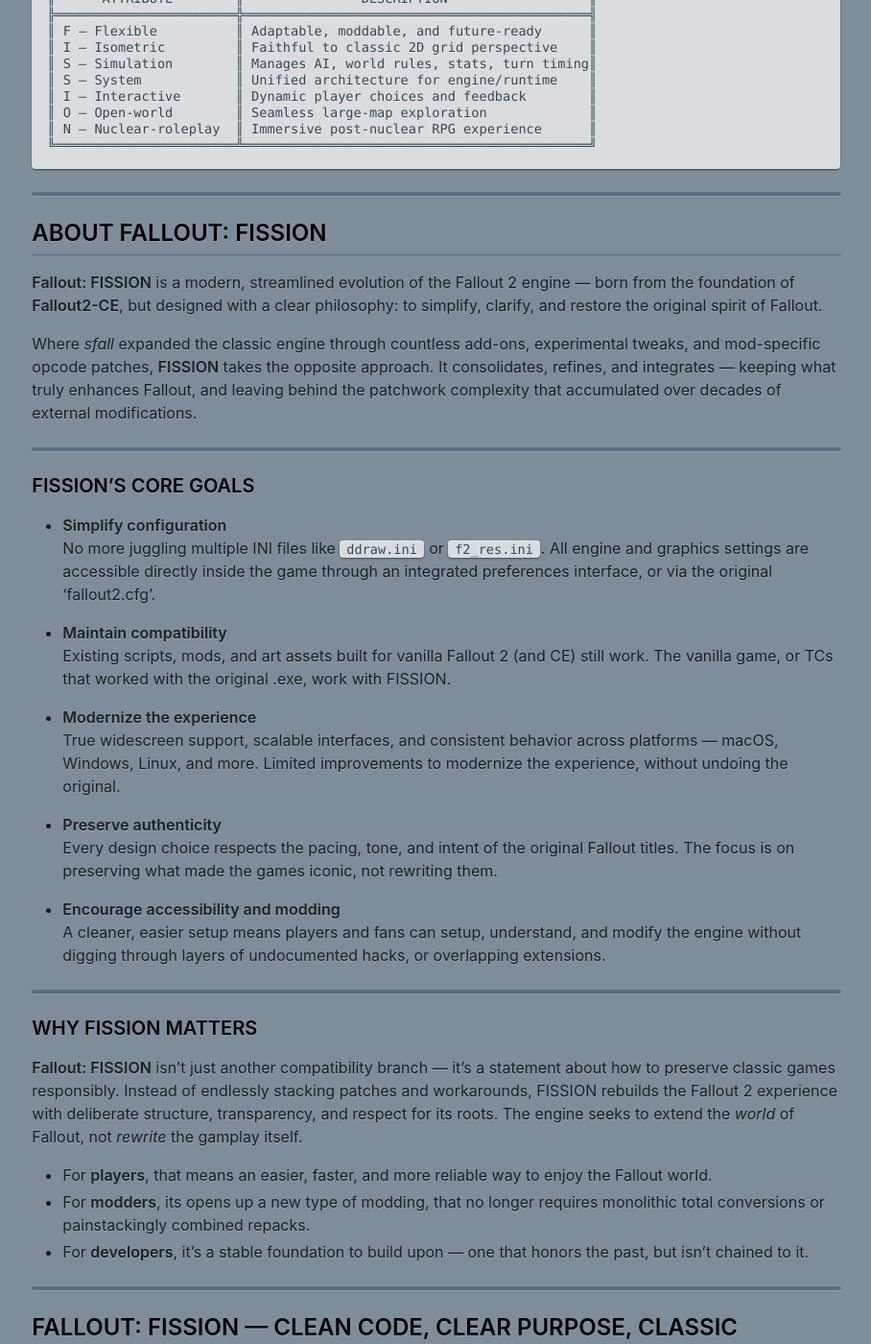
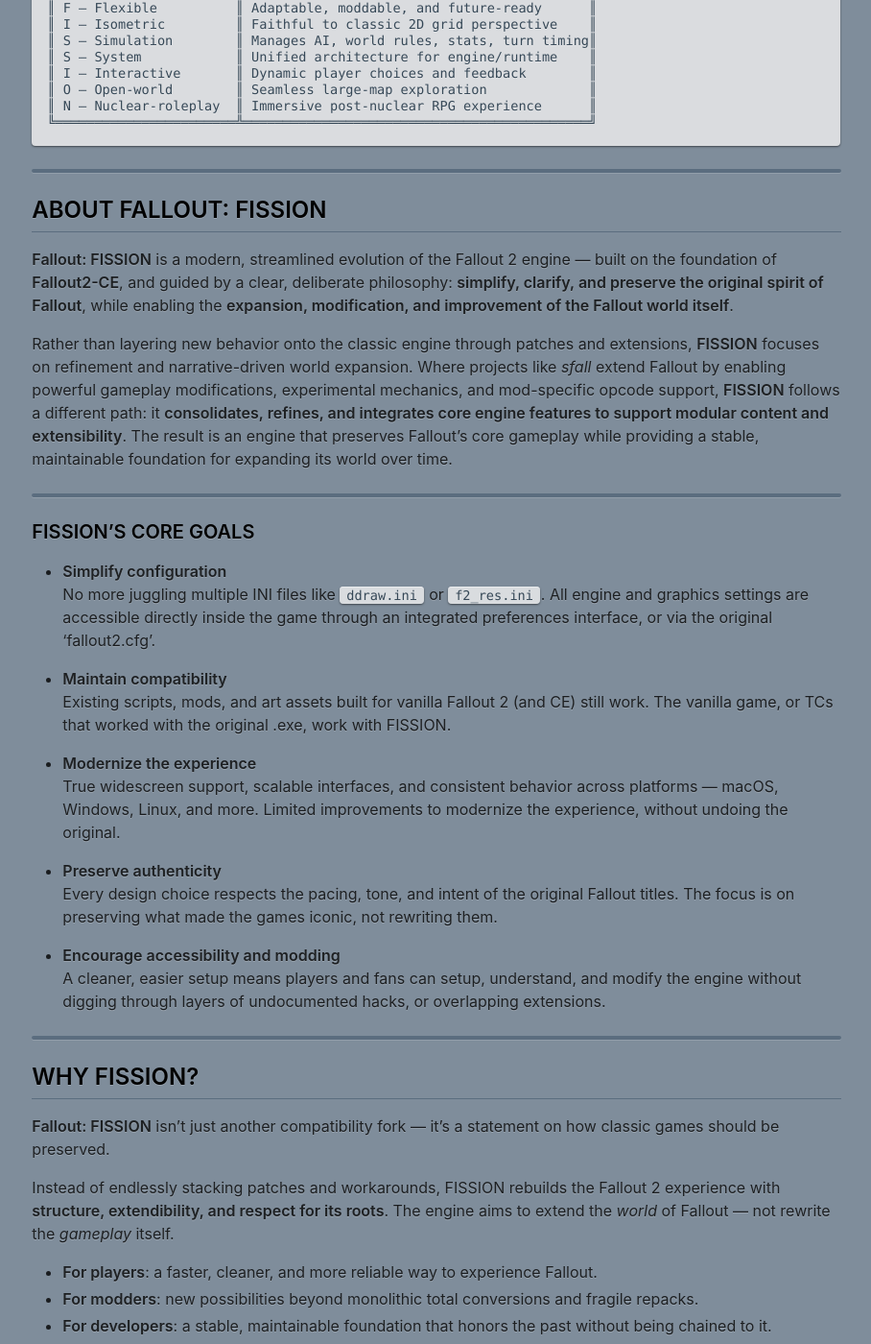
Before and after one commit to cambragol/fallout-fission, a Jekyll site: the page built from _pages/about.md, in a window 1280 px wide and 1400 px high, scrolled down 872 px. Shown: the whole window at 96% size, without its empty margins (185-1093 px from the left). Built offline with Jekyll 4.4.1, drawn with Linux system fonts in a browser that asks for light colours; nearby versions of some CDN libraries; comment, search, counter and statistics services are not loaded; some of the changed text lies outside the part shown.

Commit message:
Update about.md

```diff
--- a/_pages/about.md
+++ b/_pages/about.md
@@ -51,9 +51,9 @@ Fallout: F.I.S.S.I.O.N. is a next‑generation, cross‑platform reimplementatio
 
 ## About **Fallout: FISSION**
 
-**Fallout: FISSION** is a modern, streamlined evolution of the Fallout 2 engine — born from the foundation of **Fallout2-CE**, but designed with a clear philosophy: to simplify, clarify, and restore the original spirit of Fallout.
+**Fallout: FISSION** is a modern, streamlined evolution of the Fallout 2 engine — built on the foundation of **Fallout2-CE**, and guided by a clear, deliberate philosophy: **simplify, clarify, and preserve the original spirit of Fallout**, while enabling the **expansion, modification, and improvement of the Fallout world itself**.
 
-Where *sfall* expanded the classic engine through countless add-ons, experimental tweaks, and mod-specific opcode patches, **FISSION** takes the opposite approach. It consolidates, refines, and integrates — keeping what truly enhances Fallout, and leaving behind the patchwork complexity that accumulated over decades of external modifications.
+Rather than layering new behavior onto the classic engine through patches and extensions, **FISSION** focuses on refinement and narrative-driven world expansion. Where projects like *sfall* extend Fallout by enabling powerful gameplay modifications, experimental mechanics, and mod-specific opcode support, **FISSION** follows a different path: it **consolidates, refines, and integrates core engine features to support modular content and extensibility**. The result is an engine that preserves Fallout’s core gameplay while providing a stable, maintainable foundation for expanding its world over time.
 
 ---
 
@@ -76,13 +76,15 @@ Where *sfall* expanded the classic engine through countless add-ons, experimenta
 
 ---
 
-### **Why FISSION Matters**
+## Why FISSION?
 
-**Fallout: FISSION** isn’t just another compatibility branch — it’s a statement about how to preserve classic games responsibly. Instead of endlessly stacking patches and workarounds, FISSION rebuilds the Fallout 2 experience with deliberate structure, transparency, and respect for its roots. The engine seeks to extend the *world* of Fallout, not *rewrite* the gamplay itself.
+**Fallout: FISSION** isn’t just another compatibility fork — it’s a statement on how classic games should be preserved.
 
-- For **players**, that means an easier, faster, and more reliable way to enjoy the Fallout world.
-- For **modders**, its opens up a new type of modding, that no longer requires monolithic total conversions or painstackingly combined repacks.
-- For **developers**, it’s a stable foundation to build upon — one that honors the past, but isn’t chained to it.
+Instead of endlessly stacking patches and workarounds, FISSION rebuilds the Fallout 2 experience with **structure, extendibility, and respect for its roots**. The engine aims to extend the *world* of Fallout — not rewrite the *gameplay* itself.
+
+- **For players**: a faster, cleaner, and more reliable way to experience Fallout.
+- **For modders**: new possibilities beyond monolithic total conversions and fragile repacks.
+- **For developers**: a stable, maintainable foundation that honors the past without being chained to it.
 
 ---
 
```
Also changed, not shown: other parts of _pages/about.md (+1 -1 lines).
